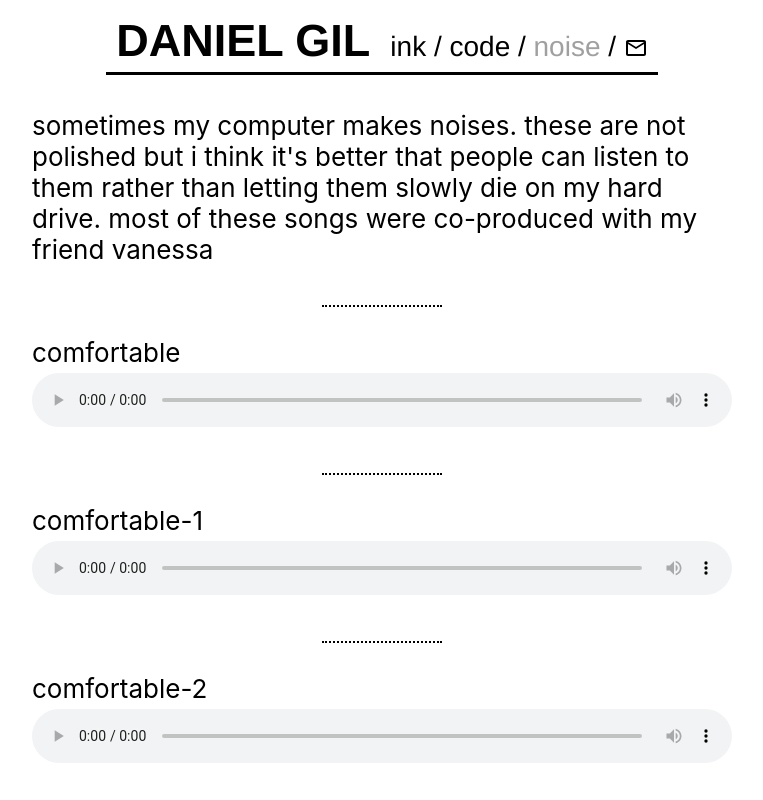
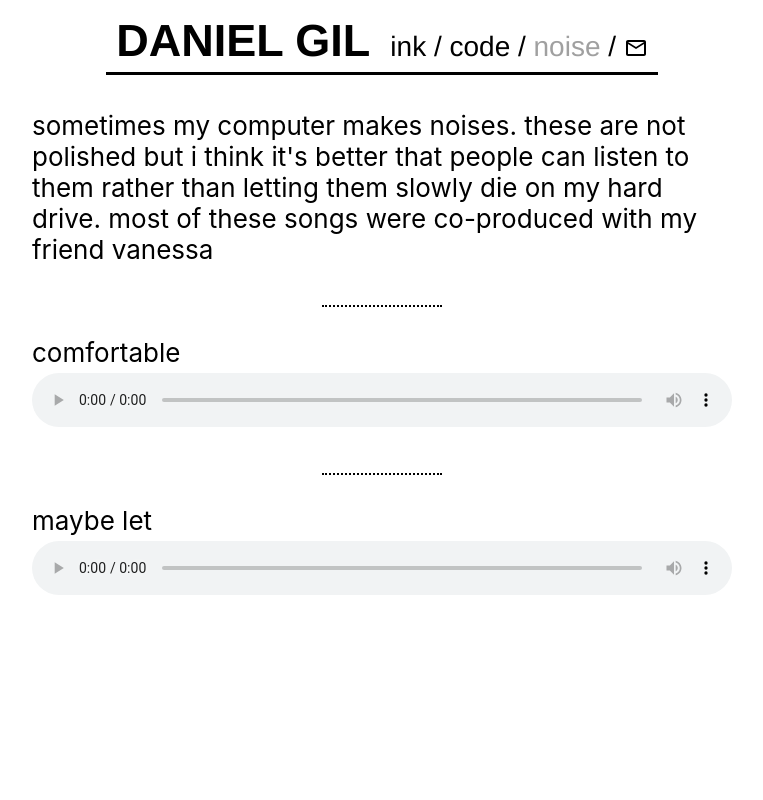
Before and after one commit to dpgil/personal-website, a React (Create React App) app: page /#/music in a window 1280 px wide. Shown: the whole page, without its empty margins (258-1021 px from the left). Built offline with nearby package versions, Linux system fonts and the light colour scheme.

Commit message:
Add maybe let

```diff
--- a/src/noise/index.ts
+++ b/src/noise/index.ts
@@ -1,9 +1,9 @@
 const comfortable = require("./comfortable.mp3");
+const maybe_let = require("./maybe_let.wav");
 
 export type Song = { name: string; src: string };
 
 export const songs: Song[] = [
   { name: "comfortable", src: comfortable },
-  { name: "comfortable-1", src: comfortable },
-  { name: "comfortable-2", src: comfortable }
+  { name: "maybe let", src: maybe_let }
 ];
```
Also changed, not shown: 1 other file (tests, documents, lock files or other folders).
